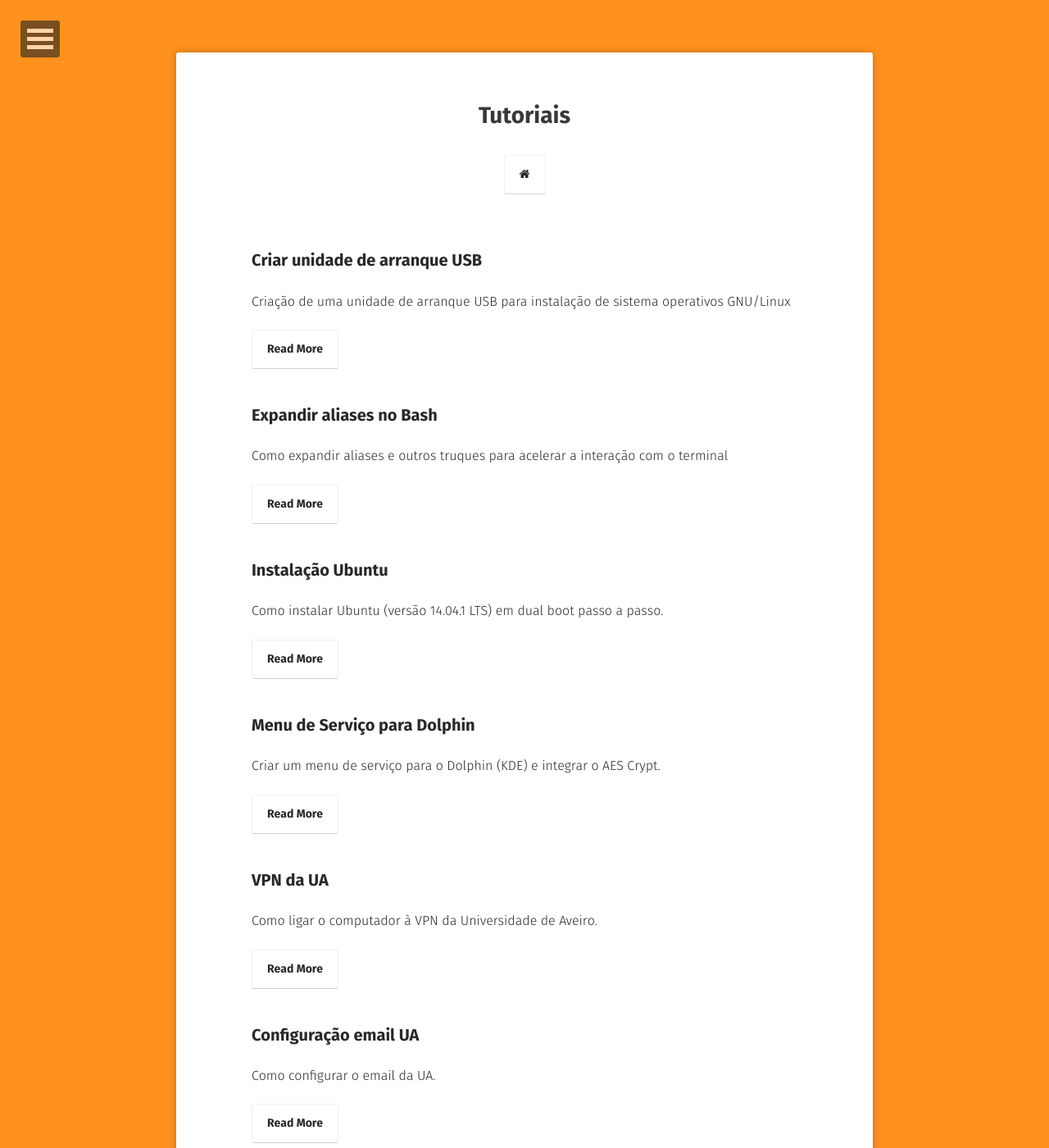
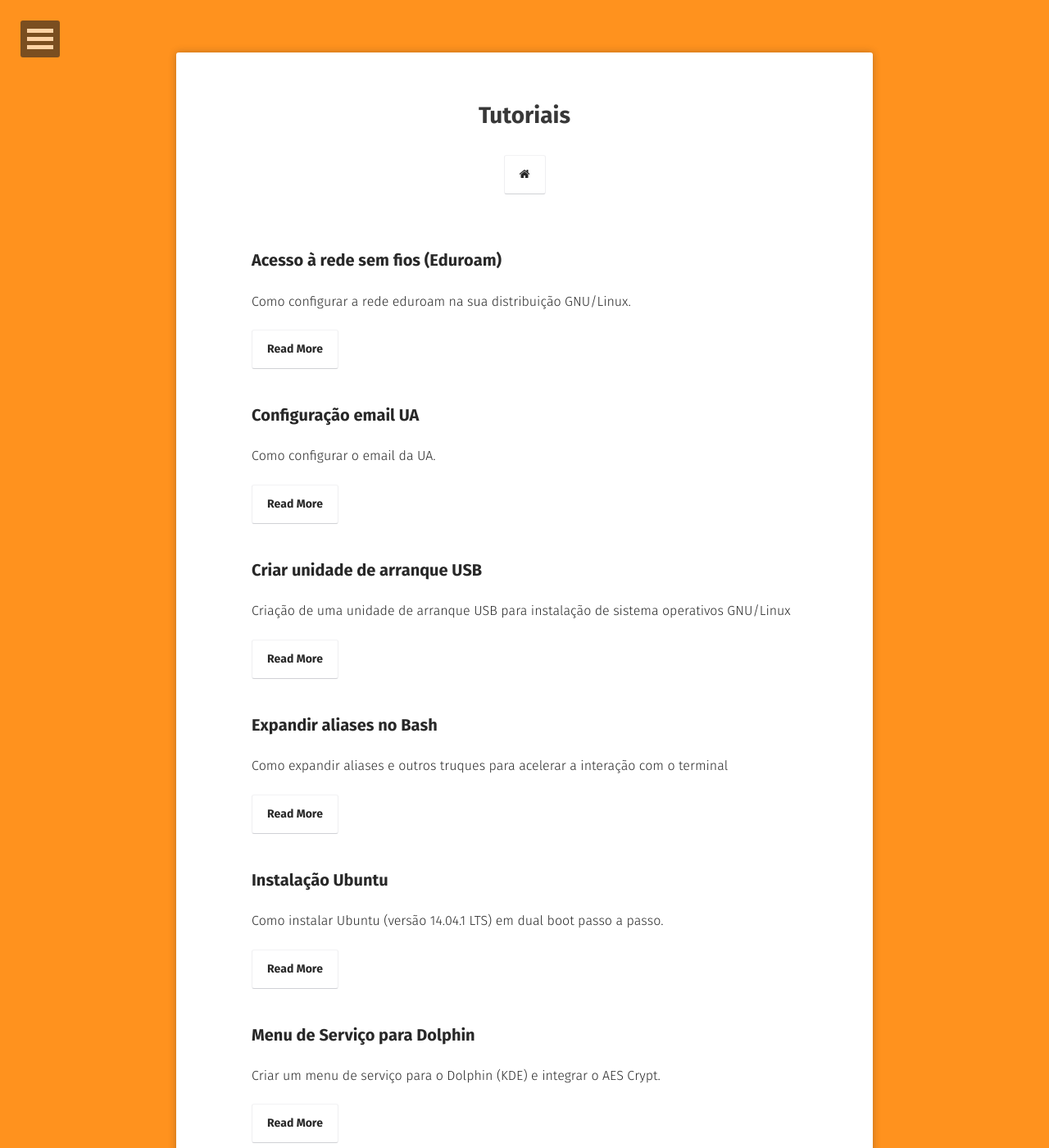
Before and after one commit to josepduarte/GLUA_SITE, a Jekyll site: the page built from tutoriais/index.md, in a window 1280 px wide and 1400 px high. Shown: the whole window at 82% size. Built offline with Jekyll 4.4.1, drawn with Linux system fonts in a browser that asks for light colours; some web fonts are replaced.

Commit message:
Sort alphabetically

```diff
--- a/_layouts/tutorial-list.html
+++ b/_layouts/tutorial-list.html
@@ -22,7 +22,8 @@ layout: compress
                     </a>
                 </div>
                 <div class="post-list">
-                    {% for post in site.posts %}
+                    {% assign sortedPosts = site.posts | sort: 'title' %}
+                    {% for post in sortedPosts %}
                         {% if post.tutorial %}
                     <ul>
                         <li class="wow fadeInLeft" data-wow-duration="1.5s">
--- a/_posts/2013-04-08-eduroam.md
+++ b/_posts/2013-04-08-eduroam.md
@@ -1,8 +1,8 @@
 ---
 layout: post
-title: "VPN da UA"
+title: "Acesso à rede sem fios (Eduroam)"
 date: 2013-04-08
-excerpt: "Como ligar o computador à VPN da Universidade de Aveiro."
+excerpt: "Como configurar a rede eduroam na sua distribuição GNU/Linux."
 tags: []
 tutorial : true
 comments: false
```
